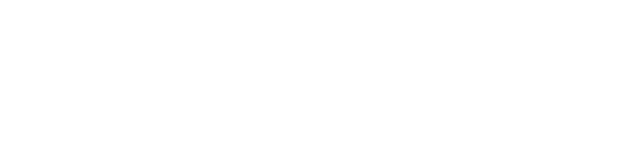
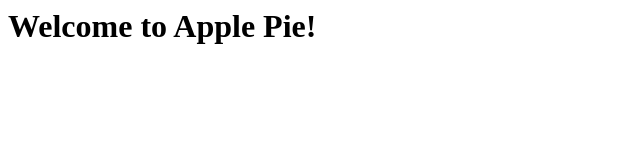
Before and after one commit to infiniteCrank/applePie, a plain HTML site: page index.html in a window 1280 px wide. Shown: the whole page, without its empty margins (0-640 px from the left). Drawn offline with Linux system fonts and the light colour scheme.

Commit message:
this is a decent start but i dont like the idea that my code executes at the end of window load

```diff
--- a/main.html
+++ b/index.html
@@ -1,9 +1,10 @@
 <html>
     <head>
+        <title>Apple Pie</title>
         <script src="main.js"></script>
     </head>
     <body>
-        <main>
+        <main id="main">
 
         </main>
     </body>
--- a/main.js
+++ b/main.js
@@ -1,2 +1,7 @@
-var mainElement = document.getElementsByTagName("main");
-console.log(mainElement)
+window.addEventListener("load", (event) => {
+    const mainElement = document.getElementById("main");
+    var mainHeader = document.createElement("h1")
+    mainHeader.innerHTML = "Welcome to Apple Pie!"
+    mainElement.appendChild(mainHeader)
+
+});
```
